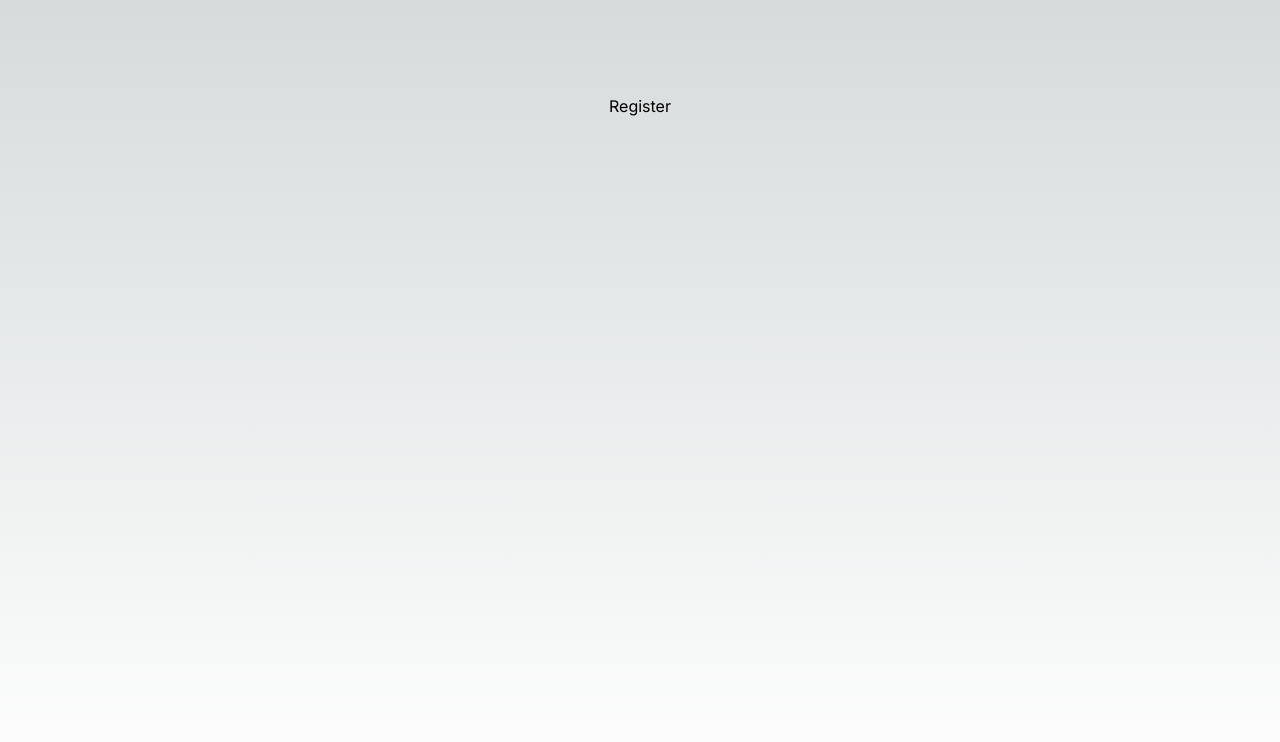
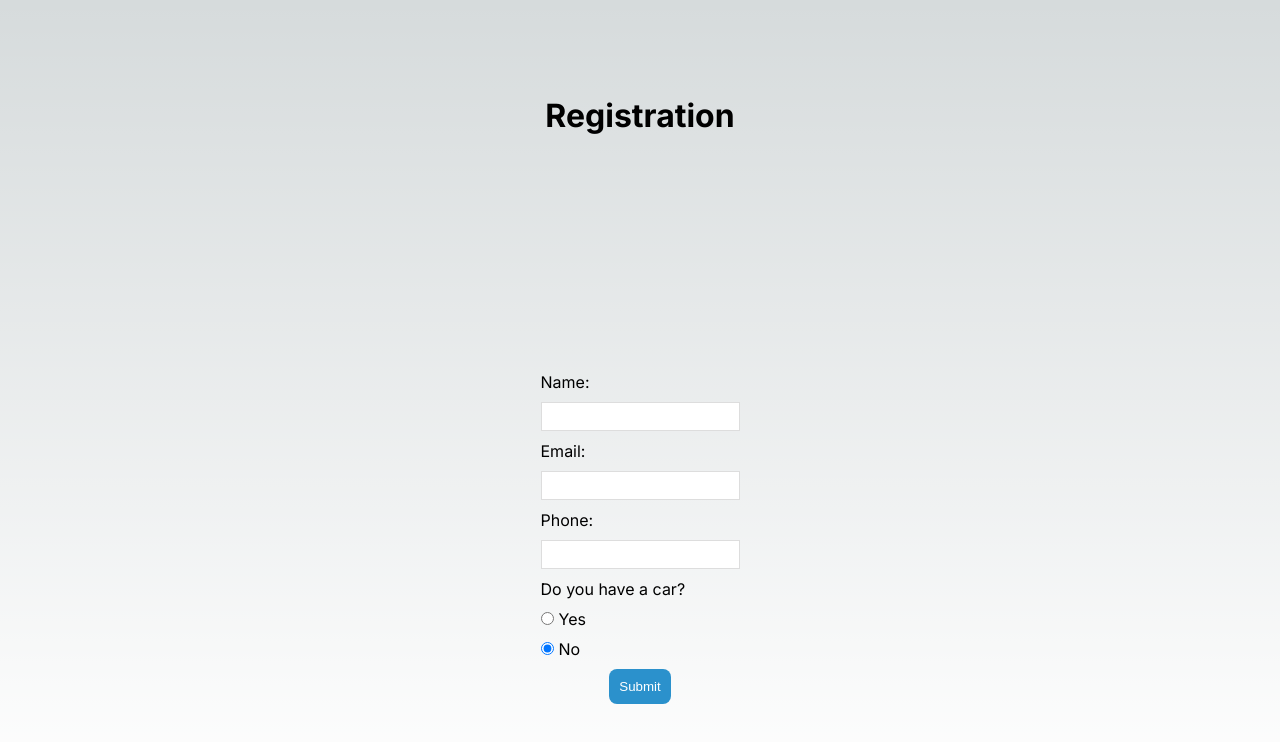
Before and after one commit to liy94/Vandy-Ice-Hockey, a Next.js app in the folder vandy-ice-hockey/: page /registrationForm in a window 1280 px wide. Shown: the top 742 px of the page. Built offline with nearby package versions, Linux system fonts and the light colour scheme.

Commit message:
initial registration form

```diff
--- a/vandy-ice-hockey/src/app/page.module.css
+++ b/vandy-ice-hockey/src/app/page.module.css
@@ -5,6 +5,38 @@
   align-items: center;
   padding: 6rem;
   min-height: 100vh;
+}
+
+.registration {
+  text-align: center;
+}
+
+.formLabel {
+  text-align: left;
+  display: block;
+  margin: 10px 0;
+}
+
+.formInput {
+  width: 100%;
+  padding: 6px 10px;
+  margin: 10px 0;
+  border: 1px solid #ddd;
+  box-sizing: border-box;
+  display: block;
+}
+
+.radioLabel {
+  padding-left: 5px;
+}
+
+.submitButton {
+  background: #2b91cc;
+  color: #fff;
+  padding: 10px;
+  cursor: pointer;
+  border-radius: 8px;
+  border: 0;
 }
 
 .description {
@@ -97,7 +129,7 @@
 
 .center::before,
 .center::after {
-  content: '';
+  content: "";
   left: 50%;
   position: absolute;
   filter: blur(45px);
--- a/vandy-ice-hockey/src/app/registrationForm/page.tsx
+++ b/vandy-ice-hockey/src/app/registrationForm/page.tsx
@@ -1,9 +1,99 @@
+"use client";
+
+import { useState } from "react";
 import styles from "../page.module.css";
 
 export default function RegistrationForm() {
   return (
     <main className={styles.main}>
-      <p>Register</p>
+      <h1>Registration</h1>
+      <Form />
     </main>
   );
 }
+
+function Form() {
+  const [name, setName] = useState("");
+  const [email, setEmail] = useState("");
+  const [phone, setPhone] = useState("");
+  const [car, setCar] = useState("No");
+  const [seats, setSeats] = useState(0);
+
+  const submitHandler = (e: any) => {
+    e.preventDefault();
+    console.log("form submitted");
+  };
+
+  return (
+    <form className={styles.registration} onSubmit={submitHandler}>
+      <label className={styles.formLabel}>Name:</label>
+      <input
+        className={styles.formInput}
+        type="text"
+        required
+        value={name}
+        onChange={(e) => setName(e.target.value)}
+      ></input>
+      <label className={styles.formLabel}>Email:</label>
+      <input
+        className={styles.formInput}
+        type="text"
+        required
+        value={email}
+        onChange={(e) => setEmail(e.target.value)}
+      ></input>
+      <label className={styles.formLabel}>Phone:</label>
+      <input
+        className={styles.formInput}
+        type="text"
+        required
+        value={phone}
+        onChange={(e) => setPhone(e.target.value)}
+      ></input>
+      <label className={styles.formLabel}>Do you have a car?</label>
+      <div className={styles.formLabel}>
+        <input
+          type="radio"
+          name="car"
+          value="Yes"
+          id="yes"
+          checked={car === "Yes"}
+          onChange={(e) => setCar(e.target.value)}
+        />
+        <label className={styles.radioLabel} htmlFor="yes">
+          Yes
+        </label>
+      </div>
+      <div className={styles.formLabel}>
+        <input
+          type="radio"
+          name="car"
+          value="No"
+          id="no"
+          checked={car === "No"}
+          onChange={(e) => setCar(e.target.value)}
+        />
+        <label className={styles.radioLabel} htmlFor="no">
+          No
+        </label>
+      </div>
+      {car === "Yes" ? (
+        <div>
+          <label className={styles.formLabel}>
+            How many passengers can you bring?
+          </label>
+          <input
+            className={styles.formInput}
+            type="number"
+            required
+            value={seats}
+            onChange={(e) => setSeats(e.target.valueAsNumber)}
+          ></input>
+        </div>
+      ) : (
+        <div></div>
+      )}
+      <button className={styles.submitButton}>Submit</button>
+    </form>
+  );
+}
```
